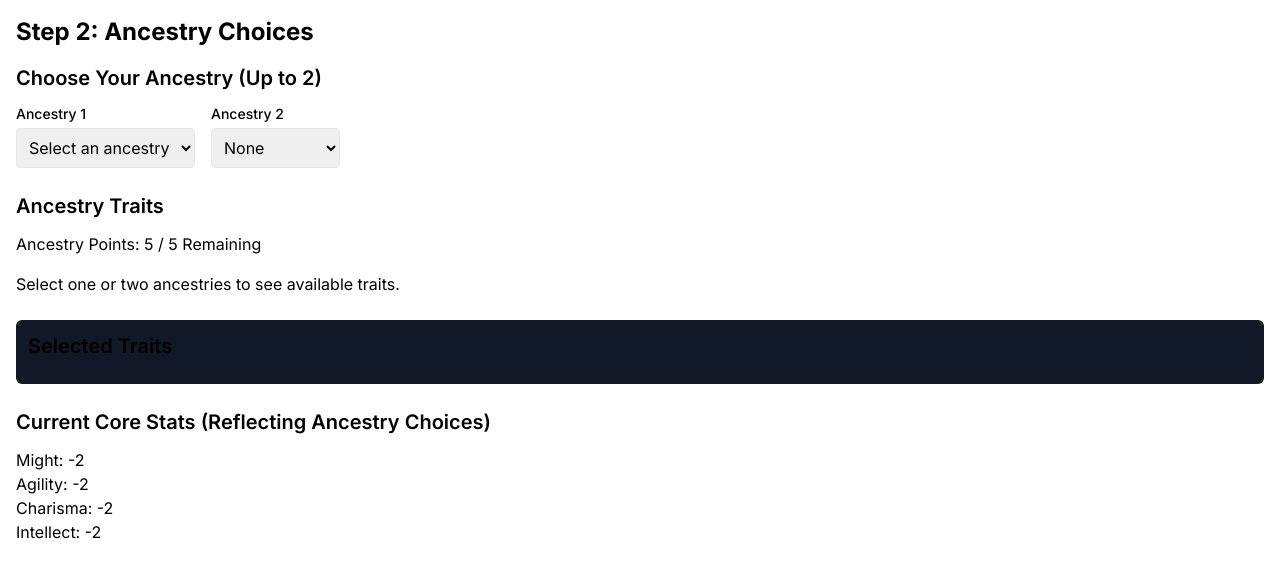
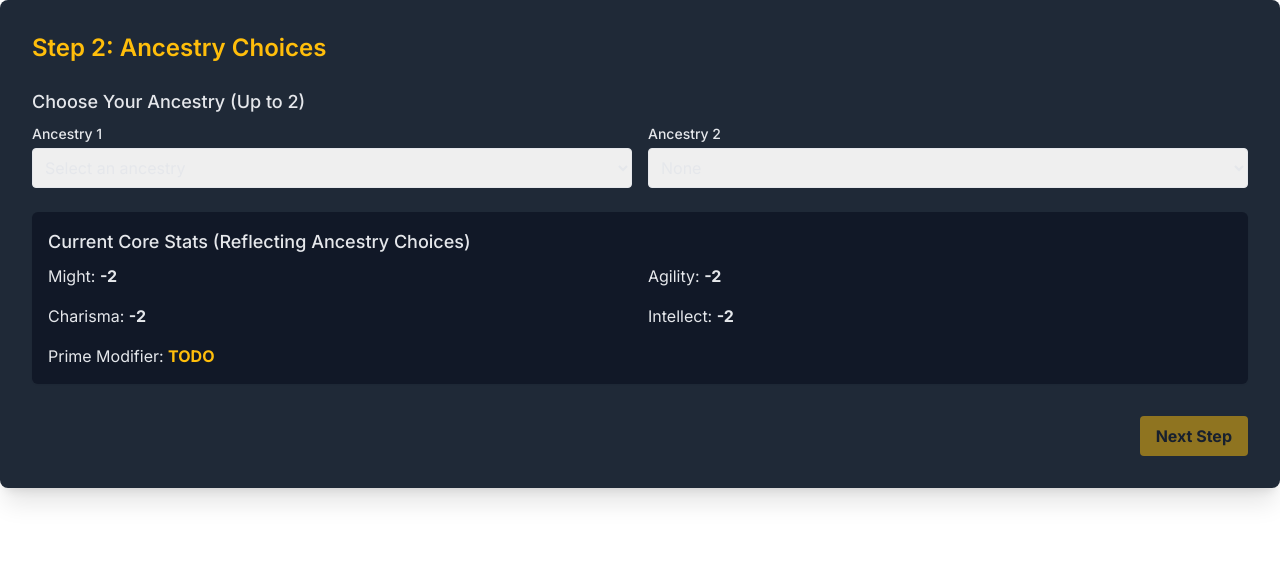
Before and after one commit to YasafVol/dc20, a SvelteKit app: page /character-creator/stage-b in a window 1280 px wide. Shown: the top 578 px of the page. Built offline with nearby package versions, Linux system fonts and the light colour scheme.

Commit message:
Fix: Resolve persistent SvelteKit TypeScript errors

```diff
--- a/src/lib/stores/characterInProgressStore.ts
+++ b/src/lib/stores/characterInProgressStore.ts
@@ -16,7 +16,7 @@ interface CharacterInProgressStoreData extends CharacterInProgress {
 
 // Initial state for the store, matching Prisma defaults and adding UI state
 const initialCharacterInProgressState: CharacterInProgressStoreData = {
-  id: null, // Will be set when a new character is started/loaded
+  id: '', // Will be set when a new character is started/loaded
   attribute_might: -2,
   attribute_agility: -2,
   attribute_charisma: -2,
@@ -34,8 +34,6 @@ const initialCharacterInProgressState: CharacterInProgressStoreData = {
   // Skills, Equipment, Details fields will be added/updated later
   finalName: null,
   finalPlayerName: null,
-
-  finalCharacterSheet: null, // This will be populated when creation is complete
 
   createdAt: new Date(), // Placeholder, will be set by DB
   updatedAt: new Date(), // Placeholder, will be set by DB
@@ -83,6 +81,12 @@ export const primeModifier = derived(
     // Handle ties: If there's a tie, the player chooses.
     // For now, we'll just pick the first one in case of a tie.
     // A more complex implementation might require user input on tie-breaking.
+    // Add a defensive check for highestAttribute
+    if (!highestAttribute) {
+        console.error("Error calculating primeModifier: highestAttribute is undefined.");
+        return { value: 0, attribute: 'Unknown' }; // Return a default safe value
+    }
+
     const primeModifierValue = highestAttribute.value;
     const primeModifierAttribute = highestAttribute.name;
 
--- a/src/routes/character-creator/stage-b/+page.svelte
+++ b/src/routes/character-creator/stage-b/+page.svelte
@@ -1,8 +1,10 @@
 <script lang="ts">
     import { characterInProgressStore } from '$lib/stores/characterInProgressStore';
     import type { IAncestry, ITrait } from '$lib/rulesdata/types';
-    import { ancestriesData as ancestries } from '$lib/rulesdata/ancestries';
+    import { ancestriesData } from '$lib/rulesdata/ancestries';
     import { traitsData as traits } from '$lib/rulesdata/traits'; // Assuming traits are in a separate file
+
+    const ancestries = ancestriesData; // Assign to a local variable for consistency
 
     // II. B. Internal State (Reactive Svelte Variables):
     let selectedAncestry1_ID: string | null = null;
@@ -32,11 +34,6 @@
     function getAncestryName(id: string): string {
         const ancestry = ancestries.find(a => a.id === id);
         return ancestry ? ancestry.name : 'Unknown Ancestry';
-    }
-
-    function getTraitsForAncestry(ancestryId: string): ITrait[] {
-        // Assuming traits have a sourceAncestryId property
-        return traits.filter(trait => trait.sourceAncestryId === ancestryId);
     }
 
     // Corrected parameter type to match the keys of tempAttributesForReallocation
@@ -184,16 +181,37 @@
         }
     }
 
+    interface TraitsByAncestry {
+        ancestry: IAncestry;
+        traits: ITrait[];
+    }
+    let availableTraitsByAncestry: TraitsByAncestry[] = []; // Reactive/Derived Array
 
     $: {
-        // Calculate availableTraitsForSelection based on selectedAncestry1_ID and selectedAncestry2_ID
-        availableTraitsForSelection = [];
-        if (selectedAncestry1_ID) {
-            availableTraitsForSelection = [...availableTraitsForSelection, ...getTraitsForAncestry(selectedAncestry1_ID)];
+        // Calculate availableTraitsByAncestry based on selectedAncestry1_ID and selectedAncestry2_ID
+        availableTraitsByAncestry = [];
+
+        // Ensure ancestries data is loaded before processing
+        if (ancestries && (selectedAncestry1_ID !== null || selectedAncestry2_ID !== null)) {
+            const selectedAncestry1 = ancestries.find(a => a.id === selectedAncestry1_ID);
+            const selectedAncestry2 = ancestries.find(a => a.id === selectedAncestry2_ID);
+
+            if (selectedAncestry1) {
+                const traits1 = [...(selectedAncestry1.defaultTraitIds || []), ...(selectedAncestry1.expandedTraitIds || [])]
+                    .map(traitId => traits.find(t => t.id === traitId))
+                    .filter((t): t is ITrait => t !== undefined);
+                availableTraitsByAncestry = [...availableTraitsByAncestry, { ancestry: selectedAncestry1, traits: traits1 }];
             }
-        if (selectedAncestry2_ID && selectedAncestry2_ID !== null) {
-             availableTraitsForSelection = [...availableTraitsForSelection, ...getTraitsForAncestry(selectedAncestry2_ID)];
+
+            // Add second ancestry traits only if different from the first
+            if (selectedAncestry2 && selectedAncestry2_ID !== selectedAncestry1_ID) {
+                 const traits2 = [...(selectedAncestry2.defaultTraitIds || []), ...(selectedAncestry2.expandedTraitIds || [])]
+                    .map(traitId => traits.find(t => t.id === traitId))
+                    .filter((t): t is ITrait => t !== undefined);
+                availableTraitsByAncestry = [...availableTraitsByAncestry, { ancestry: selectedAncestry2, traits: traits2 }];
             }
+        }
+
 
         // Calculate pointsFromNegativeTraits based on currentSelectedTraits
         pointsFromNegativeTraits = currentSelectedTraits
@@ -210,66 +228,70 @@
     }
 
     // TODO: Implement UI Feedback for Trait Rules (disable selections, messages)
-    // TODO: Implement UI Feedback for Trait Rules (disable selections, messages)
 
 </script>
 
-<!-- II. C. UI Structure & Components (Melt UI + TailwindCSS): -->
-
 <!-- 1. Main Container & Stage Title: -->
-<div class="container mx-auto p-4">
-    <h2 class="text-2xl font-bold mb-4">Step 2: Ancestry Choices</h2>
+<div class="p-6 md:p-8 bg-dark-bg-secondary rounded-lg shadow-xl text-light-text-primary">
+    <h2 class="text-2xl font-semibold mb-6 text-yellow-accent">Step 2: Ancestry Choices</h2>
 
     <!-- 2. Ancestry Selection Section: -->
     <div class="mb-6">
-        <h3 class="text-xl font-semibold mb-3">Choose Your Ancestry (Up to 2)</h3>
+        <h3 class="text-lg font-medium mb-2">Choose Your Ancestry (Up to 2)</h3>
         <!-- TODO: Implement Ancestry Selection using Melt UI Select or custom SelectionCards -->
         <!-- Using standard select for now due to Melt UI SSR issues -->
         <div class="flex gap-4">
-            <div>
+            <div class="flex-1">
                 <!-- Fixed A11y warning by associating label with input -->
                 <label class="block text-sm font-medium mb-1" for="ancestry1">Ancestry 1</label>
-                <select id="ancestry1" bind:value={selectedAncestry1_ID} class="p-2 border rounded dark:bg-dark-bg-secondary dark:border-dark-border">
+                <select id="ancestry1" bind:value={selectedAncestry1_ID} class="p-2 border rounded w-full dark:bg-dark-bg-secondary dark:border-dark-border">
                     <option value={null}>Select an ancestry</option>
+                    {#if ancestries}
                         {#each ancestries as ancestry}
                             <option value={ancestry.id}>{ancestry.name}</option>
                         {/each}
+                    {/if}
                 </select>
             </div>
-            <div>
+            <div class="flex-1">
                 <!-- Fixed A11y warning by associating label with input -->
                 <label class="block text-sm font-medium mb-1" for="ancestry2">Ancestry 2</label>
-                 <select id="ancestry2" bind:value={selectedAncestry2_ID} class="p-2 border rounded dark:bg-dark-bg-secondary dark:border-dark-border">
+                 <select id="ancestry2" bind:value={selectedAncestry2_ID} class="p-2 border rounded w-full dark:bg-dark-bg-secondary dark:border-dark-border">
                     <option value={null}>None</option>
+                    {#if ancestries}
                         {#each ancestries as ancestry}
                             <option value={ancestry.id}>{ancestry.name}</option>
                         {/each}
+                    {/if}
                 </select>
             </div>
         </div>
     </div>
 
+    {#if selectedAncestry1_ID}
         <!-- 3. Ancestry Points & Trait Allocation Section: -->
         <div class="mb-6">
-        <h3 class="text-xl font-semibold mb-3">Ancestry Traits</h3>
-        <p class="mb-4">Ancestry Points: {ancestryPointsRemaining} / {totalAncestryPointsAvailable} Remaining</p>
+            <h3 class="text-lg font-medium mb-2">Ancestry Traits</h3>
+            <p class="mb-4 text-light-text-secondary">Ancestry Points: <span class="font-bold">{ancestryPointsRemaining}</span> / {totalAncestryPointsAvailable} Remaining</p>
 
             <!-- Conditional Trait Listing for selected ancestries -->
-        {#if availableTraitsForSelection.length > 0}
-            <ul>
-                {#each availableTraitsForSelection as trait}
-                    <li class="flex items-center justify-between p-2 my-1 rounded dark:hover:bg-dark-bg-primary">
+            {#if availableTraitsByAncestry.length > 0}
+                {#each availableTraitsByAncestry as ancestryGroup}
+                    <h4 class="text-lg font-semibold mt-4 mb-2">{ancestryGroup.ancestry.name} Traits</h4>
+                    {#if ancestryGroup.traits.length > 0}
+                        <ul class="grid grid-cols-1 md:grid-cols-2 gap-4">
+                            {#each ancestryGroup.traits as trait}
+                                <li class="flex items-center justify-between p-3 my-1 rounded border border-dark-border dark:hover:bg-dark-bg-primary transition-colors duration-200">
                                     <!-- Add disabled state based on rules -->
                                     <input type="checkbox" on:change={() => handleTraitSelection(trait)} checked={currentSelectedTraits.some(t => t.id === trait.id)} disabled={
-                            // Disable if already selected (handled by checked)
                                         // Disable if not enough points and not a negative trait
                                         (trait.cost > 0 && ancestryPointsRemaining < trait.cost && !currentSelectedTraits.some(t => t.id === trait.id)) ||
                                         // Disable if Minor Trait limit reached and this is a Minor Trait
                                         (trait.isMinor && currentSelectedTraits.filter(t => t.isMinor).length >= 1 && !currentSelectedTraits.some(t => t.id === trait.id)) ||
                                         // Disable if Negative Trait point gain limit reached and this is a Negative Trait
                                         (trait.cost < 0 && currentSelectedTraits.filter(t => t.cost < 0).reduce((sum, t) => sum + Math.abs(t.cost), 0) >= 2 && !currentSelectedTraits.some(t => t.id === trait.id))
-                        } />
-                        <span class="font-medium {currentSelectedTraits.some(t => t.id === trait.id) ? 'text-yellow-accent' : ''}">
+                                    } class="form-checkbox h-5 w-5 text-purple-primary rounded focus:ring-purple-primary dark:bg-dark-bg-secondary dark:border-dark-border" />
+                                    <span class="font-medium flex-1 ml-3 {currentSelectedTraits.some(t => t.id === trait.id) ? 'text-yellow-accent' : ''}">
                                         {trait.name} (Cost: {trait.cost})
                                     </span>
                                     <!-- TODO: Add Tooltip for description -->
@@ -277,27 +299,36 @@
                             {/each}
                         </ul>
                     {:else}
+                        <p>No traits available for {ancestryGroup.ancestry.name}.</p>
+                    {/if}
+                {/each}
+            {:else}
                 <p>Select one or two ancestries to see available traits.</p>
             {/if}
         </div>
 
         <!-- 4. Chosen Traits Summary: -->
-    <div class="mt-4 p-3 bg-dark-bg-primary rounded-md mb-6">
-        <h3 class="text-xl font-semibold mb-3">Selected Traits</h3>
+        <div class="mt-4 p-4 bg-dark-bg-primary rounded-md shadow-sm mb-6">
+        <h3 class="text-lg font-medium mb-2">Selected Traits</h3>
         {#each currentSelectedTraits as trait}
-            <p>{trait.name} (Cost: {trait.cost}){trait.sourceAncestryId ? ' from ' + getAncestryName(trait.sourceAncestryId) : ''}</p>
+            <p class="text-light-text-primary">{trait.name} (Cost: {trait.cost}){trait.sourceAncestryId && ancestries.find(a => a.id === trait.sourceAncestryId) ? ' from ' + getAncestryName(trait.sourceAncestryId) : ''}</p>
         {/each}
     </div>
+    {/if}
 
     <!-- 5. Read-Only Display of Updated Stage A Stats: -->
-    <div class="mb-6">
-        <h3 class="text-xl font-semibold mb-3">Current Core Stats (Reflecting Ancestry Choices)</h3>
+    <div class="mb-6 p-4 bg-dark-bg-primary rounded-md shadow-sm">
+        <h3 class="text-lg font-medium mb-2">Current Core Stats (Reflecting Ancestry Choices)</h3>
         <!-- Display stats from $characterInProgressStore.attributesFromStageA and derived stats -->
-        <p>Might: {$characterInProgressStore.attribute_might}</p>
-        <p>Agility: {$characterInProgressStore.attribute_agility}</p>
-        <p>Charisma: {$characterInProgressStore.attribute_charisma}</p>
-        <p>Intellect: {$characterInProgressStore.attribute_intelligence}</p>
+        <div class="grid grid-cols-2 gap-4">
+            <p>Might: <span class="font-bold">{$characterInProgressStore.attribute_might}</span></p>
+            <p>Agility: <span class="font-bold">{$characterInProgressStore.attribute_agility}</span></p>
+            <p>Charisma: <span class="font-bold">{$characterInProgressStore.attribute_charisma}</span></p>
+            <p>Intellect: <span class="font-bold">{$characterInProgressStore.attribute_intelligence}</span></p>
             <!-- TODO: Display derived stats -->
+            <!-- Example derived stat placeholder -->
+            <p class="col-span-2">Prime Modifier: <span class="font-bold text-yellow-accent">TODO</span></p>
+        </div>
     </div>
 
     <!-- 6. Overflow Helper Panel (Melt UI Dialog): -->
@@ -317,8 +348,8 @@
                         {#if attrName !== overflowAttributeName}
                             <div class="flex items-center justify-between mb-2">
                                 <!-- Changed label to span as it's not associated with a form control -->
-                                <span>{(attrName as keyof typeof tempAttributesForReallocation).replace('attribute_', '')}: {tempAttributesForReallocation[attrName as keyof typeof tempAttributesForReallocation]}</span>
-                                <button on:click={() => reduceAttributeInPanel(attrName as keyof typeof tempAttributesForReallocation)} disabled={(tempAttributesForReallocation[attrName as keyof typeof tempAttributesForReallocation] ?? -2) <= -2 || pointsFreedInPanel >= overflowAmount} class="px-2 py-1 bg-red-500 hover:bg-red-600 text-white rounded">-</button>
+                                <span>{attrName.replace('attribute_', '')}: {tempAttributesForReallocation[attrName as keyof typeof tempAttributesForReallocation]}</span>
+                                <button on:click={() => reduceAttributeInPanel(attrName as keyof typeof tempAttributesForReallocation)} disabled={ (tempAttributesForReallocation[attrName as keyof typeof tempAttributesForReallocation] ?? -2) <= -2 || pointsFreedInPanel >= overflowAmount } class="px-2 py-1 bg-red-500 hover:bg-red-600 text-white rounded">-</button>
                             </div>
                         {/if}
                     {/each}
@@ -334,4 +365,11 @@
             </div>
         </div>
     {/if}
+
+    <!-- Next Button -->
+    <div class="mt-8 text-right">
+        <button class="bg-yellow-accent hover:bg-yellow-accent/90 text-dark-bg-primary font-bold py-2 px-4 rounded disabled:opacity-50 disabled:cursor-not-allowed" disabled={ancestryPointsRemaining !== 0 || currentSelectedTraits.length === 0}>
+            Next Step
+        </button>
     </div>
+</div>
```
Also changed, not shown: projectPlan/techDesignDebt.md (+14 -0 lines), src/routes/api/character/progress/stageA/+server.ts (+6 -2 lines), 1 other file (tests, documents, lock files or other folders). Lines whose indentation alone changed are shown as unchanged.
